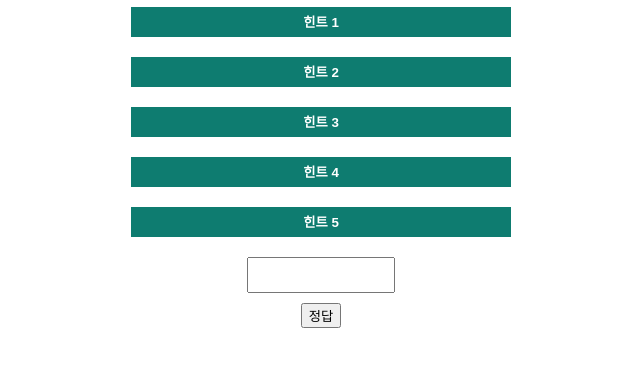
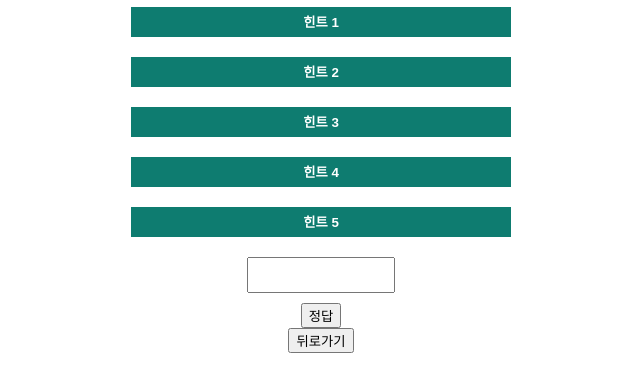
Before and after one commit to codurfer/game_func, a plain HTML site: page game/five.html in a window 1280 px wide. Shown: the part 100-492 px from the top of the page, without its empty margins (319-959 px from the left). Drawn offline with Linux system fonts and the light colour scheme.

Commit message:
buttn fixed

```diff
--- a/game/five.html
+++ b/game/five.html
@@ -59,7 +59,11 @@
     </div>
     <input class="user" />
     <button class="check">정답</button>
+    <button class="back" onclick="location.href = '../index.html'">
+      뒤로가기
+    </button>
     <span class="result"></span>
+
     <script>
       const btns = document.querySelectorAll('.btn');
       const view = document.querySelector('.view');
```
Also changed, not shown: game/scissors_rock_paper.html (+1 -1 lines).
